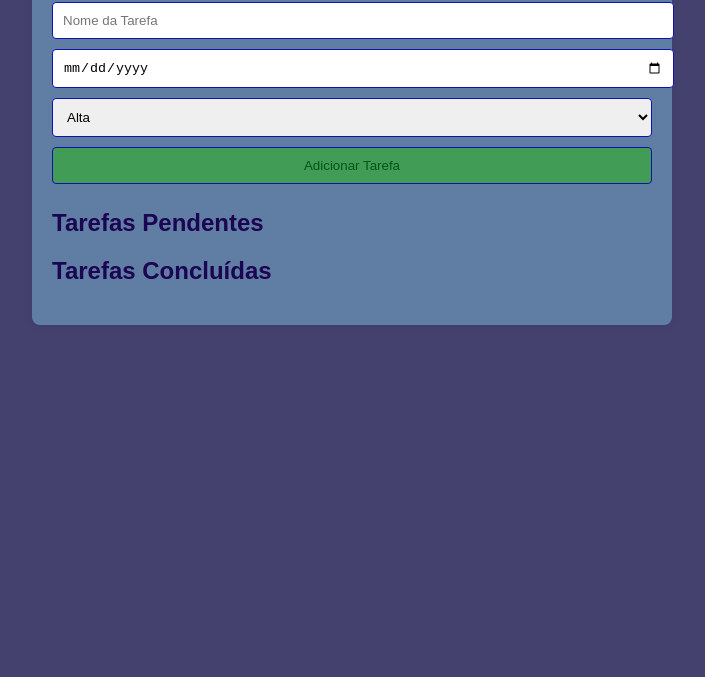
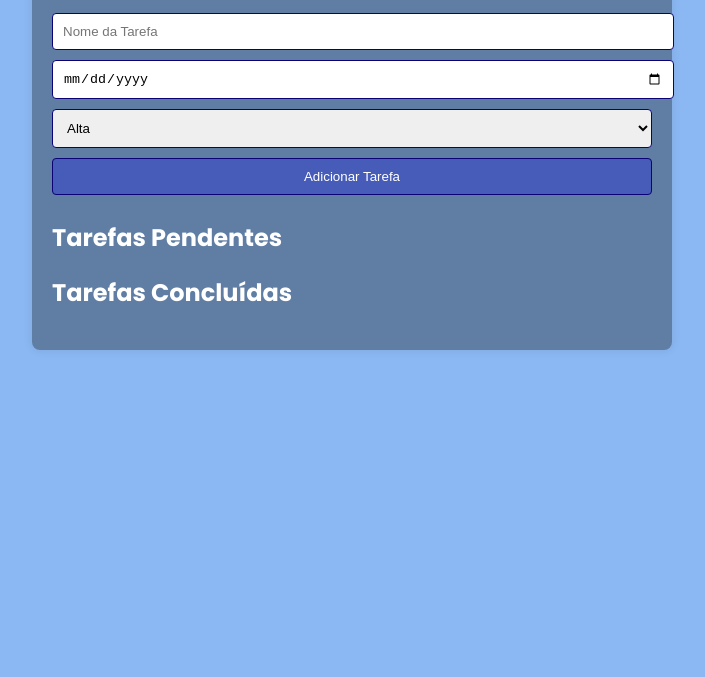
Before and after one commit to j3rodrigues/Site-de-Tarefas, a plain HTML site: page index.html in a window 1280 px wide. Shown: the part 123-800 px from the top of the page, without its empty margins (288-993 px from the left). Drawn offline with Linux system fonts and the light colour scheme.

Commit message:
Add files via upload

```diff
--- a/styles.css
+++ b/styles.css
@@ -1,6 +1,8 @@
+@import url('https://fonts.googleapis.com/css2?family=Bebas+Neue&family=Montserrat:ital,wght@0,100..900;1,100..900&family=Poppins:ital,wght@0,100;0,200;0,300;0,400;0,500;0,600;0,700;0,800;0,900;1,100;1,200;1,300;1,400;1,500;1,600;1,700;1,800;1,900&display=swap');
+
 body {
-    font-family: Arial, sans-serif;
-    background-color: #44416f;
+    font-family: "Poppins", serif;
+    background-color: #8bb8f3;
     margin: 0;
     padding: 20px;
 }
@@ -15,7 +17,7 @@
 }
 
 h1, h2 {
-    color: #1b0451;
+    color: #ffffff;
 }
 
 form {
@@ -25,14 +27,14 @@
 input, select, button {
     padding: 10px;
     margin: 5px 0;
-    border: 1px solid #1311ae;
+    border: 1px solid #0a0275;
     border-radius: 4px;
     width: 100%;
 }
 
 button {
-    background-color: #419d55;
-    color: rgb(3, 85, 24);
+    background-color: #475cb8;
+    color: rgb(255, 255, 255);
     cursor: pointer;
 }
 
@@ -62,7 +64,7 @@
 }
 
 .overdue {
-    color: red;
+    color: rgb(160, 2, 2);
 }
 
 .task-info {
```
